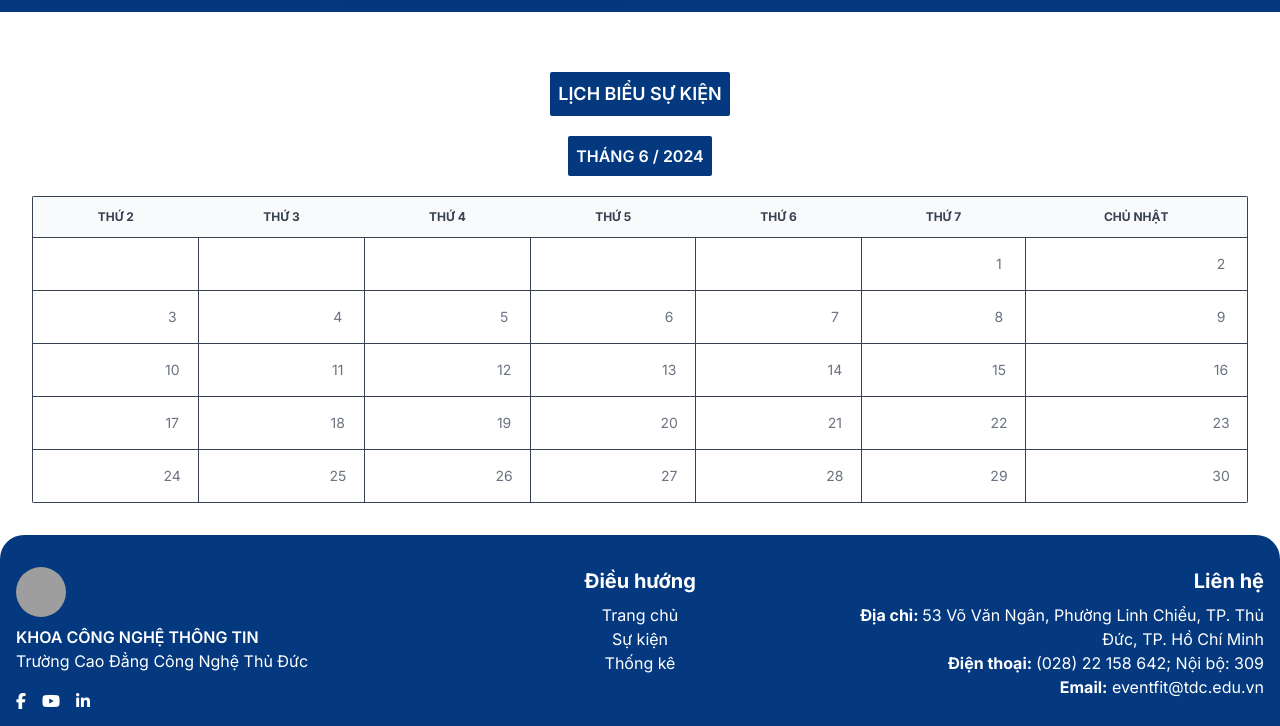
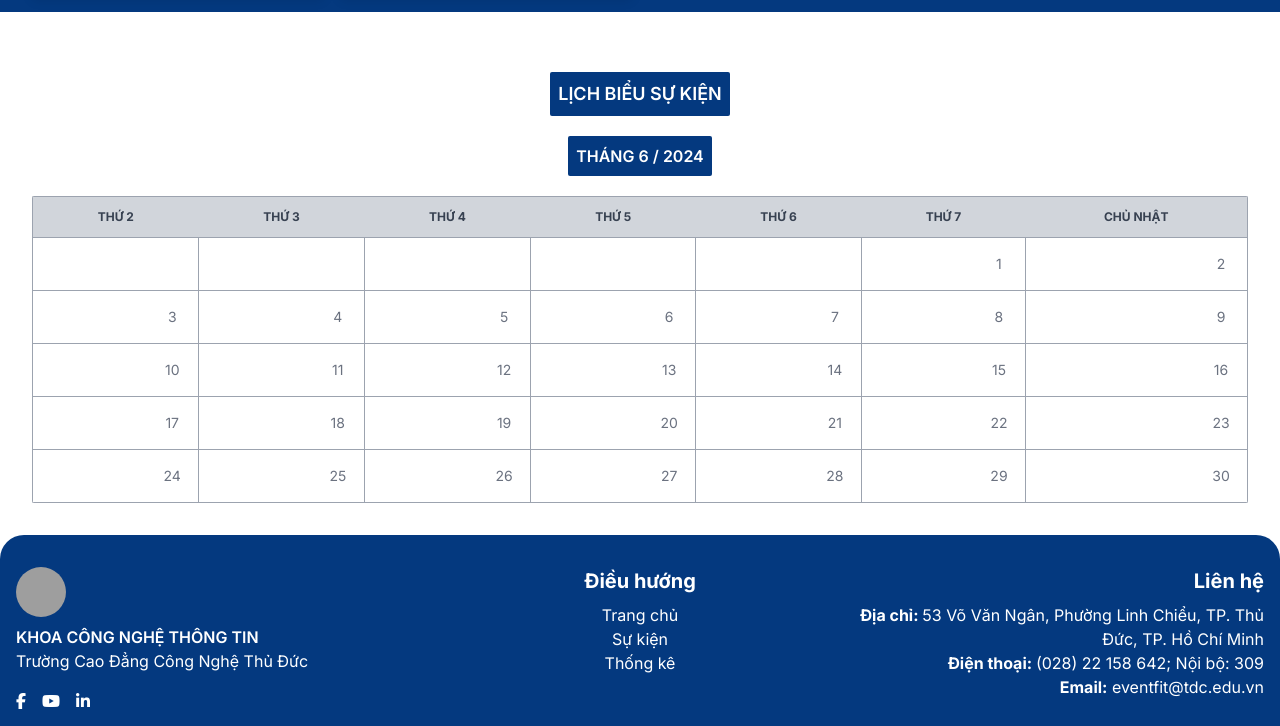
Before and after one commit to chiendevj/tdc-event-management, a Laravel app: page /admin/dashboard in a window 1280 px wide. Shown: the part 226-952 px from the top of the page. Run offline with Laravel 10, Linux system fonts and the light colour scheme; a user stored in the database is signed in; data comes from the database, SQL or seed files in the repository; style sheets or scripts are compiled from the project's sources; some libraries are stand-ins or nearby versions; grey boxes are pictures that could not be loaded.

Commit message:
update light theme

```diff
--- a/public/css/admin.css
+++ b/public/css/admin.css
@@ -8,7 +8,7 @@
     --dark-bg: #04397f;
     --blue: #19a0e4;
     --note-text: #2d3436;
-    --table-border: rgb(55 65 81);
+    --table-border: rgb(156 163 175);
     --nav-hover: #fff;
     --red: #ee5253;
     --event-title: #000;
--- a/resources/views/dashboards/admin/index.blade.php
+++ b/resources/views/dashboards/admin/index.blade.php
@@ -53,7 +53,7 @@
 
         <div class="calender_table mt-[20px] w-full mb-8 rounded-sm overflow-hidden">
             <table class="w-full text-sm text-left text-gray-500 dark:text-gray-400">
-                <thead class="rounded-sm text-xs text-gray-700 uppercase bg-gray-50 dark:bg-gray-700 border border-gray-700 dark:text-gray-400">
+                <thead class="rounded-sm text-xs border border-[var(--table-border)] text-gray-700 uppercase bg-gray-300 dark:bg-gray-700 dark:text-gray-400">
                     <th scope="col" class="px-6 py-3 text-center">Thứ 2</th>
                     <th scope="col" class="px-6 py-3 text-center">Thứ 3</th>
                     <th scope="col" class="px-6 py-3 text-center">Thứ 4</th>
@@ -125,7 +125,7 @@
 
             for (let i = 0; i < 6; i++) {
                 let row = document.createElement('tr');
-                row.classList.add("bg-white","border-b","dark:bg-gray-800","dark:border-gray-700")
+                row.classList.add("bg-white","border-b", "border-[var(--table-border)]")
 
                 for (let j = 1; j <= 7; j++) {
                     let cell = document.createElement('td');
--- a/resources/views/dashboards/admin/statisticals/index.blade.php
+++ b/resources/views/dashboards/admin/statisticals/index.blade.php
@@ -54,7 +54,7 @@
             </div>
             <div class="relative overflow-x-auto shadow-md sm:rounded-sm">
                 <table class="w-full text-sm text-left text-gray-500 dark:text-gray-400">
-                    <thead class="text-xs text-gray-700 uppercase bg-gray-50 dark:bg-gray-700 dark:text-gray-400">
+                    <thead class="text-xs text-gray-700 uppercase bg-gray-300 dark:bg-gray-700 dark:text-gray-400">
                         <tr>
                             <th scope="col" class="px-6 py-3 text-sm">
                                 Tên sự kiện
--- a/resources/views/dashboards/admin/students/index.blade.php
+++ b/resources/views/dashboards/admin/students/index.blade.php
@@ -40,7 +40,7 @@
             </div>
             <div class="relative overflow-x-auto shadow-md sm:rounded-sm list_student">
                 <table class="w-full text-sm text-left text-gray-500 dark:text-gray-400">
-                    <thead class="text-xs text-gray-700 uppercase bg-gray-50 dark:bg-gray-700 dark:text-gray-400">
+                    <thead class="text-xs text-gray-700 uppercase bg-gray-300 dark:bg-gray-700 dark:text-gray-400">
                         <tr>
                             <th scope="col" class="px-6 py-3">
                                 STT
```
